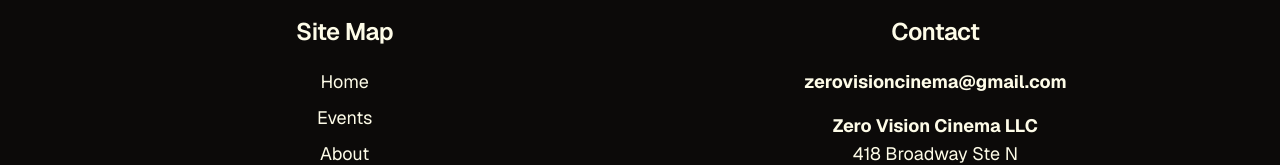
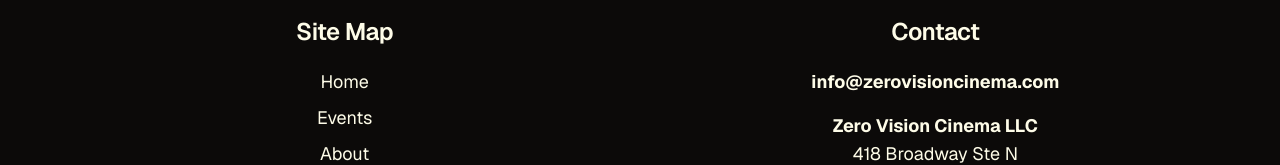
Before and after one commit to TomHerrmann/zero-vision-cinema, a Next.js app: page / in a window 1280 px wide. Shown: the part 7688-7853 px from the top of the page. Built offline with nearby package versions, Linux system fonts and the light colour scheme; a web font is replaced by a local one.

Commit message:
update email

```diff
--- a/app/contsants/constants.ts
+++ b/app/contsants/constants.ts
@@ -1,6 +1,6 @@
 export const siteName = 'Zero Vision Cinema';
 export const llcName = 'Zero Vision Cinema LLC';
 export const domain = 'https://zerovisioncinema.com';
-export const emailAddress = 'zerovisioncinema@gmail.com';
+export const emailAddress = 'info@zerovisioncinema.com';
 export const addressLine1 = '418 Broadway Ste N';
 export const addressLine2 = 'Albany, Albany County, NY 12207 US';
```
